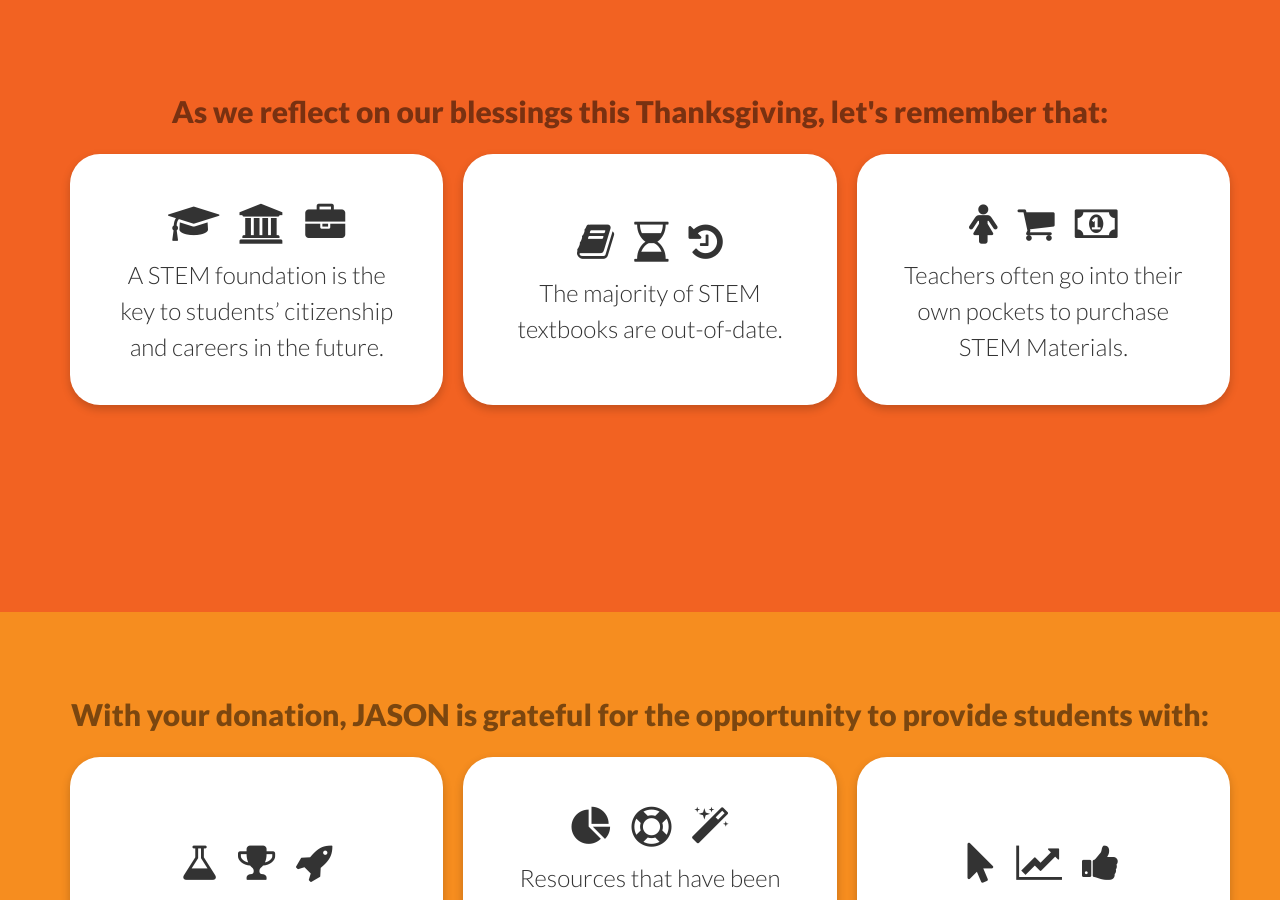
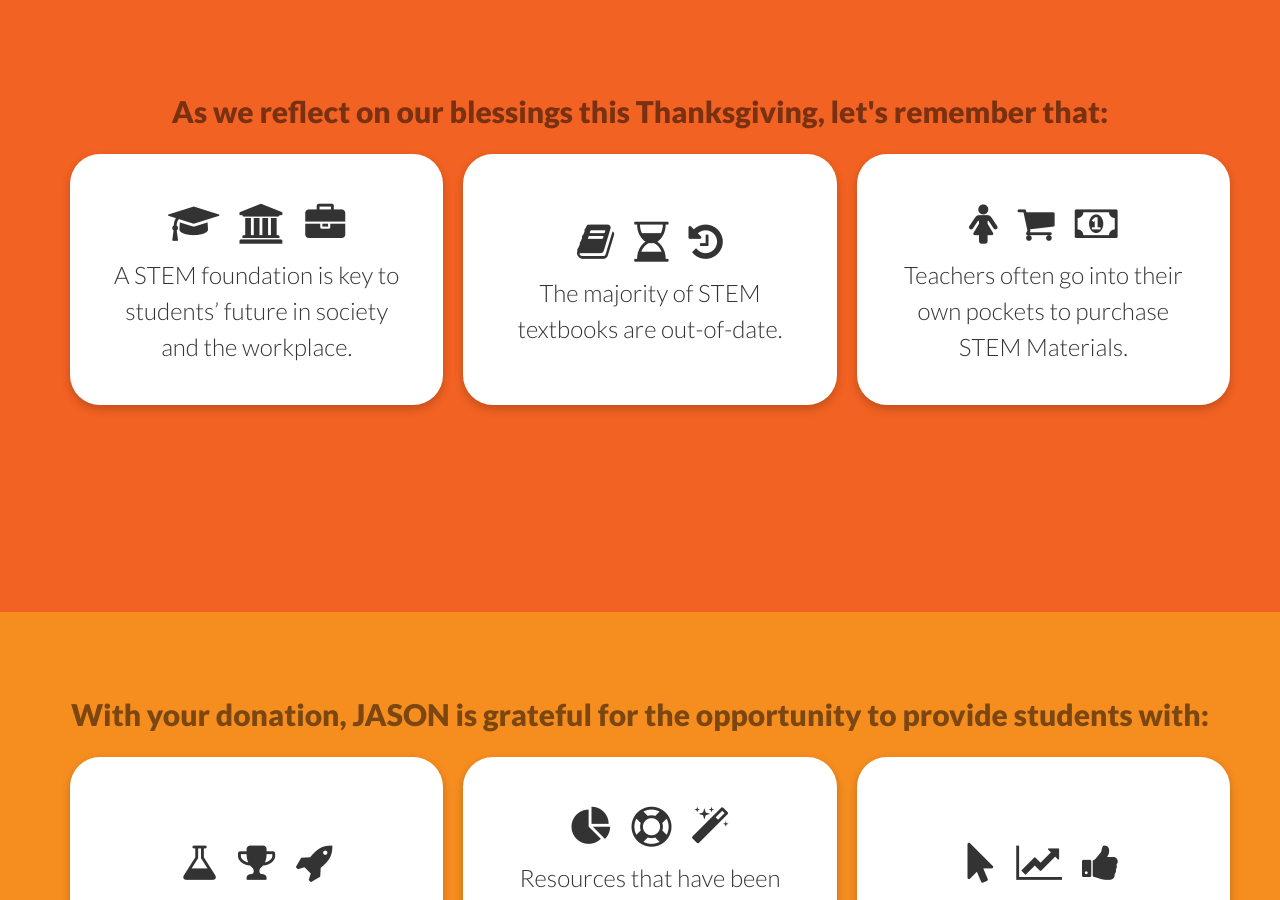
Before and after one commit to adamsidiali/jasoncampaigns, a Jekyll site: the page built from index.html, in a window 1280 px wide and 900 px high, scrolled down 1442 px. Built offline with Jekyll 4.4.1, drawn with Linux system fonts in a browser that asks for light colours; nearby versions of some CDN libraries.

Commit message:
wip stable

```diff
--- a/index.html
+++ b/index.html
@@ -7,7 +7,7 @@
     <h3>As we reflect on our blessings this Thanksgiving, let's remember that:</h3>
 
     <ul>
-        <li><span><i class="fa fa-graduation-cap"></i><i class="fa fa-institution"></i><i class="fa fa-briefcase"></i></span>A STEM foundation is the key to students’ citizenship and careers in the future.</li>
+        <li><span><i class="fa fa-graduation-cap"></i><i class="fa fa-institution"></i><i class="fa fa-briefcase"></i></span>A STEM foundation is key to students’ future in society and the workplace.</li>
         <li><span><i class="fa fa-book"></i><i class="fa fa-hourglass-half"></i><i class="fa fa-history"></i></span>The majority of STEM textbooks are out-of-date.</li>
         <li><span><i class="fa fa-female"></i><i class="fa fa-shopping-cart"></i><i class="fa fa-money"></i></span>Teachers often go into their own pockets to purchase STEM Materials.</li>
     </ul>
```
